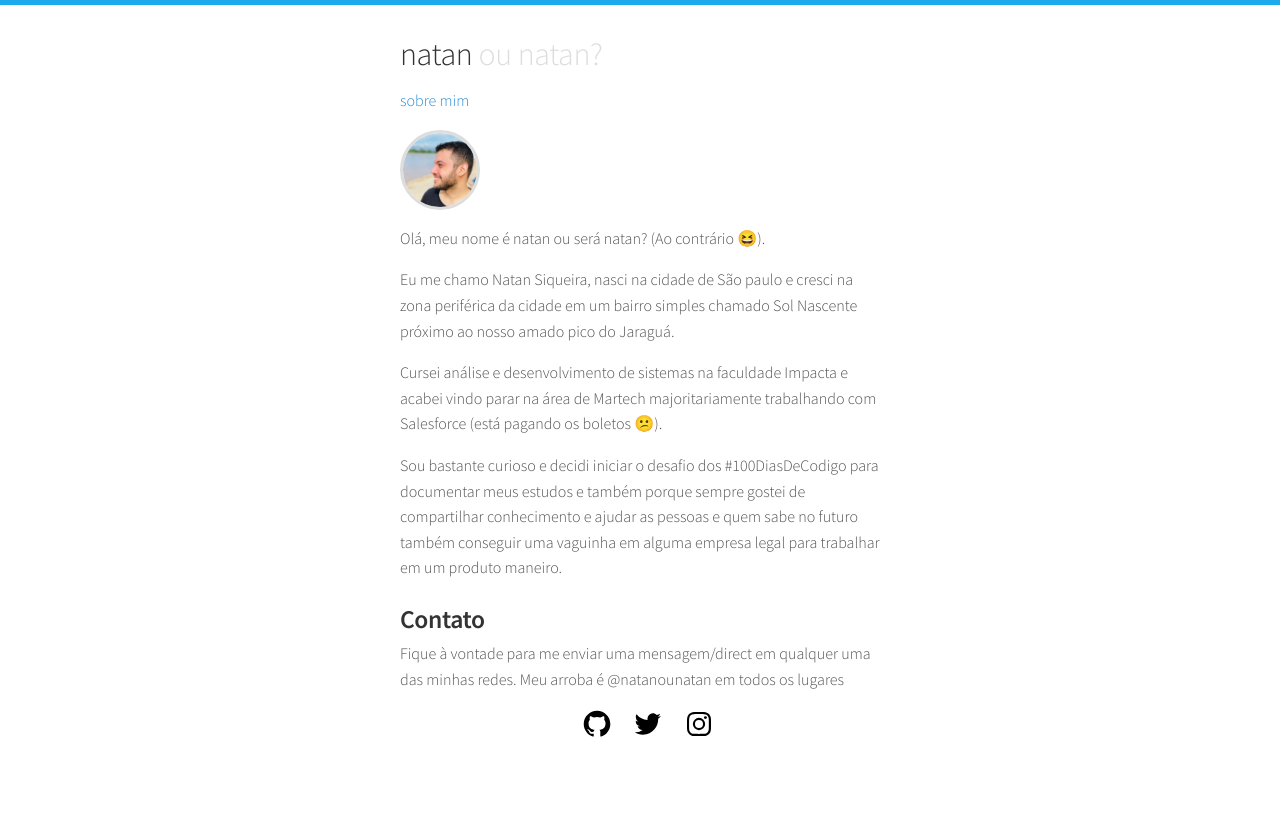
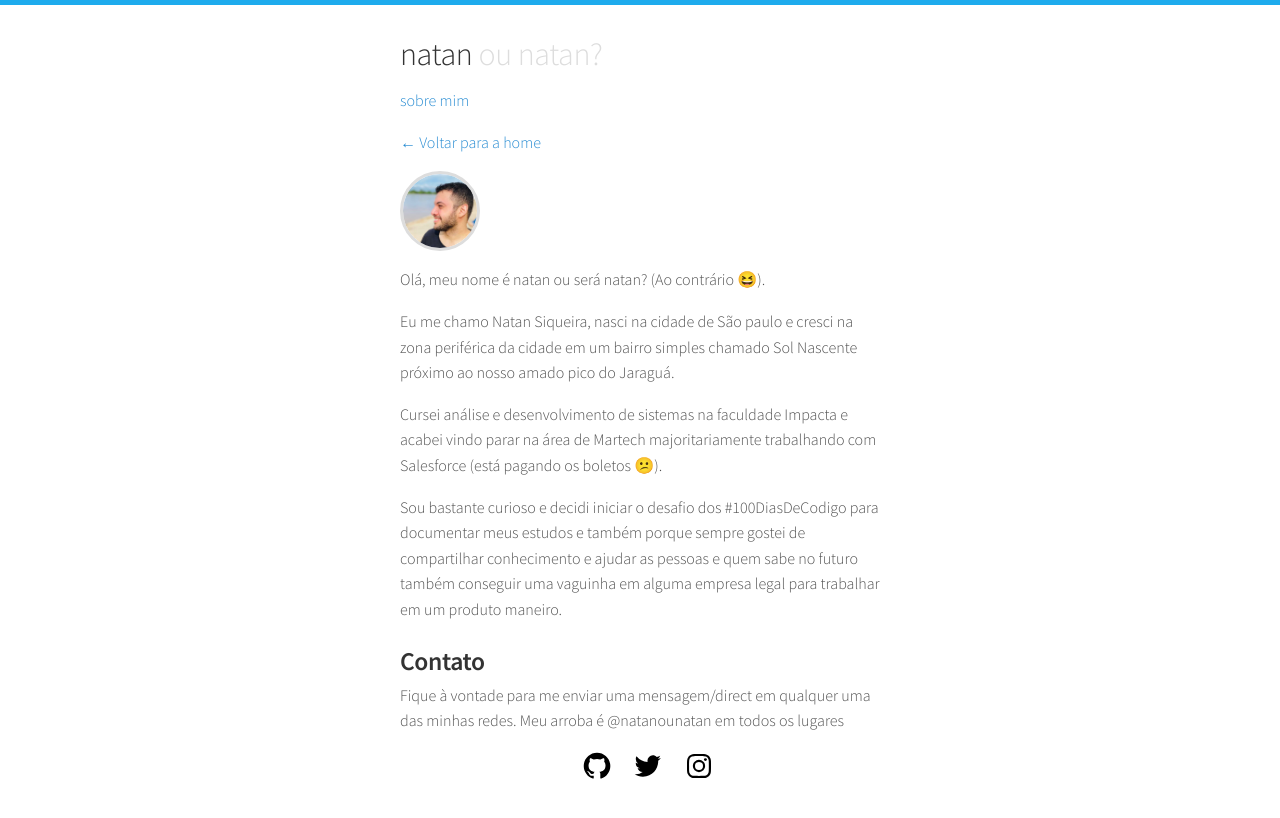
Before and after one commit to natansiqueira/natanounatan.github.io, a Jekyll site: the page built from about.html, in a window 1280 px wide. Shown: the top 818 px of the page. Built offline with Jekyll 4.4.1, drawn with Linux system fonts in a browser that asks for light colours.

Commit message:
update about

```diff
--- a/_sass/main.scss
+++ b/_sass/main.scss
@@ -69,6 +69,7 @@ body {
 }
 
 .about {
+    margin: 1rem 0;
     font-size: 16px;
 }
 
--- a/about.html
+++ b/about.html
@@ -4,6 +4,13 @@ title: sobre
 ---
 
 <div class="container">
+    <div class="pagination">
+        <div class="pagination-previous">
+            <a href="{{ site.baseurl }}">
+                ← Voltar para a home
+            </a>
+        </div>
+    </div>
     <section class="about">
         <div class="photo">
             <img src="/assets/images/me.jpg"
```
